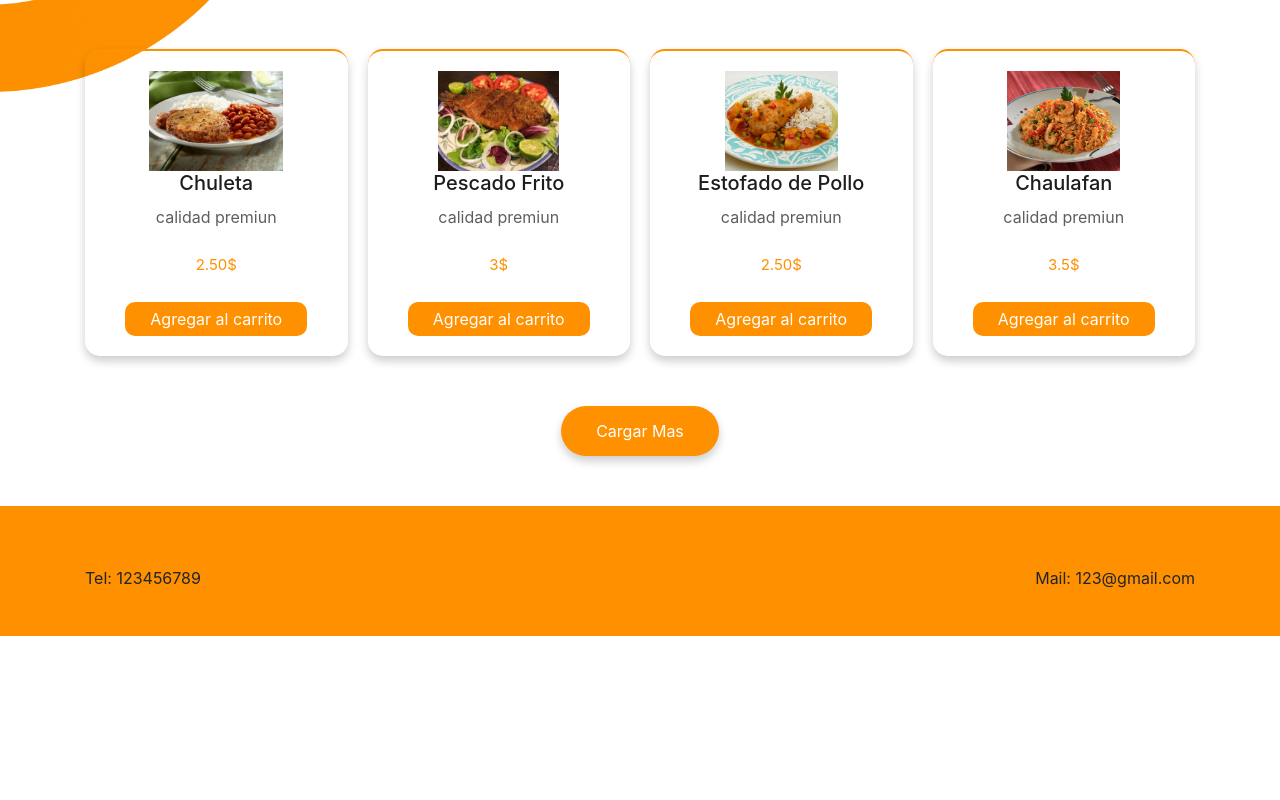
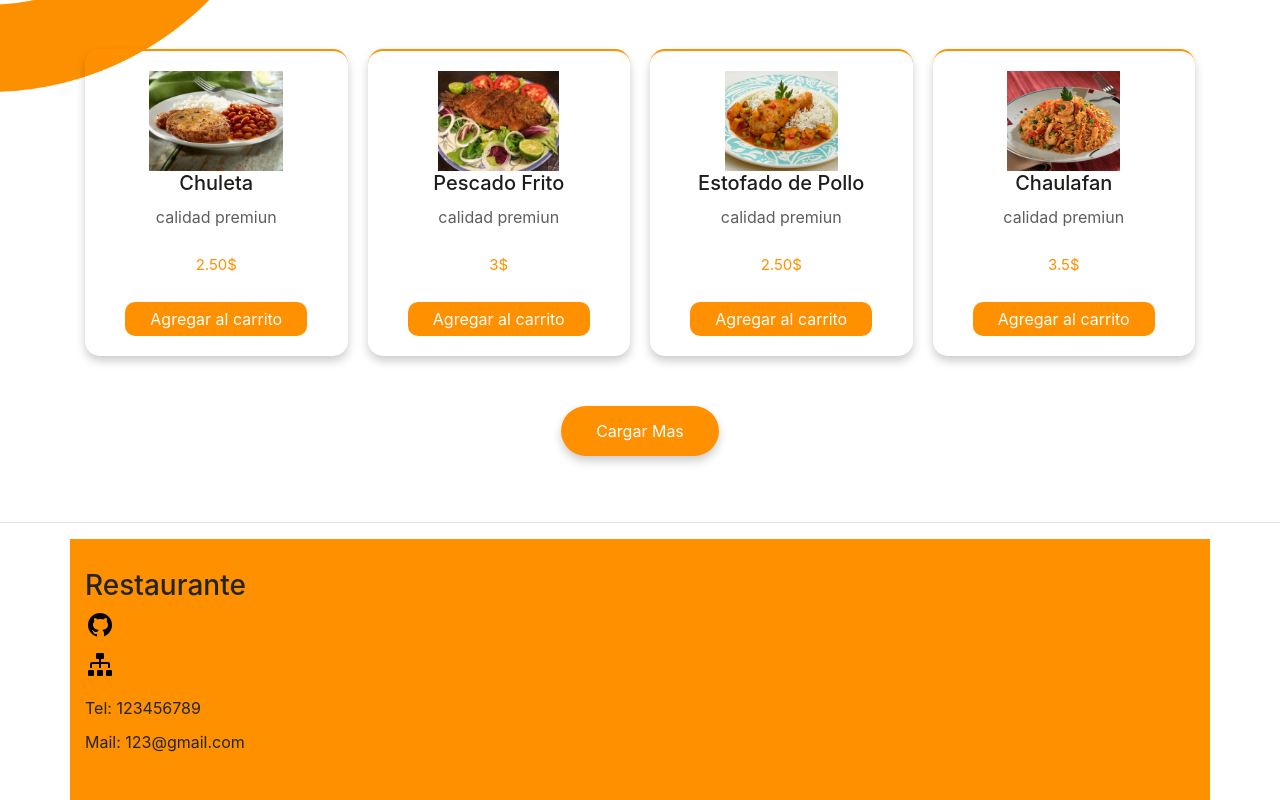
Before and after one commit to AnddyA/restaurante.github.io, a plain HTML site: page index.html in a window 1280 px wide. Shown: the part 1391-2191 px from the top of the page. Before the commit the page ends 2027 px from the top, so only its background shows below. Drawn offline with nearby package versions, Linux system fonts and the light colour scheme.

Commit message:
Update index.html

```diff
--- a/index.html
+++ b/index.html
@@ -26,7 +26,7 @@
                     <li><a href="">Inicio</a></li>
                     <li><a href="#desayunos">Desayunos</a></li>
                     <li><a href="#productos">Productos</a></li>
-                    <li><a href="#footer">Contacto</a></li>
+                    <li><a href="#footer">Mas</a></li>
                 </ul>
             </nav>
             <div>
@@ -37,7 +37,6 @@
                             <table id="lista-carrito">
                                 <thead>
                                     <tr>
-                                        <td>Imagen</td>
                                         <td>Nombre</td>
                                         <td>Precio</td>
                                         <td></td>
@@ -208,46 +207,32 @@
 
     </main>
 
-    <!--App-->
-    <!--
-    <section class="app container">
-
-        <div class="app-txt">
-            <h2>Descarga nuestra app descubre ofertas</h2>
-            <p>
-                lorem ipsum
-            </p>
-            <div class="descarga">
-                <img src="static/img/store1.png" alt="..">
-                <img src="static/img/store2.png" alt="..">
-            </div>
-        </div>
-
-        <div class="app-img">
-            <img src="static/img/app.png" alt="..">
-        </div>
-
-    </section>
-    -->
+    <hr> </hr>
 
     <!--pie pagina-->
-    <section class="footer" id="footer">
+    <footer class="footer container" id="footer">
 
-        <div class="footer-content container">
+        <div class="footer-links">
+            <div class="link">
+                <h3>Restaurante</h3>
+                <div class="socials">
+                    <ul>
+                        <li><a href="https://github.com/NotAnddy/restaurante.github.io.git"><img src="static/img/icon-github.png" alt=".."></a> </li>
+                        <li><a href="https://github.com/NotAnddy/restaurante.github.io/blob/main/static/img/DiagramaRestaurant.jpg?raw=true"><img src="static/img/icon-diagrama.png" alt=".."></a> </li>
 
-            <div class="link">
-                <ul>
-                    <a>Tel: 123456789</a>
-                </ul>
+                    </ul>
+                </div>
             </div>
             <div class="link">
+                <h3> </h3>
                 <ul>
+                    <li><a>Tel: 123456789</a> </li>
                     <li><a>Mail: 123@gmail.com</a> </li>
                 </ul>
             </div>
         </div>
 
-    </section>
+    </footer>
 
     <script src="static/script.js"></script>
 
```
